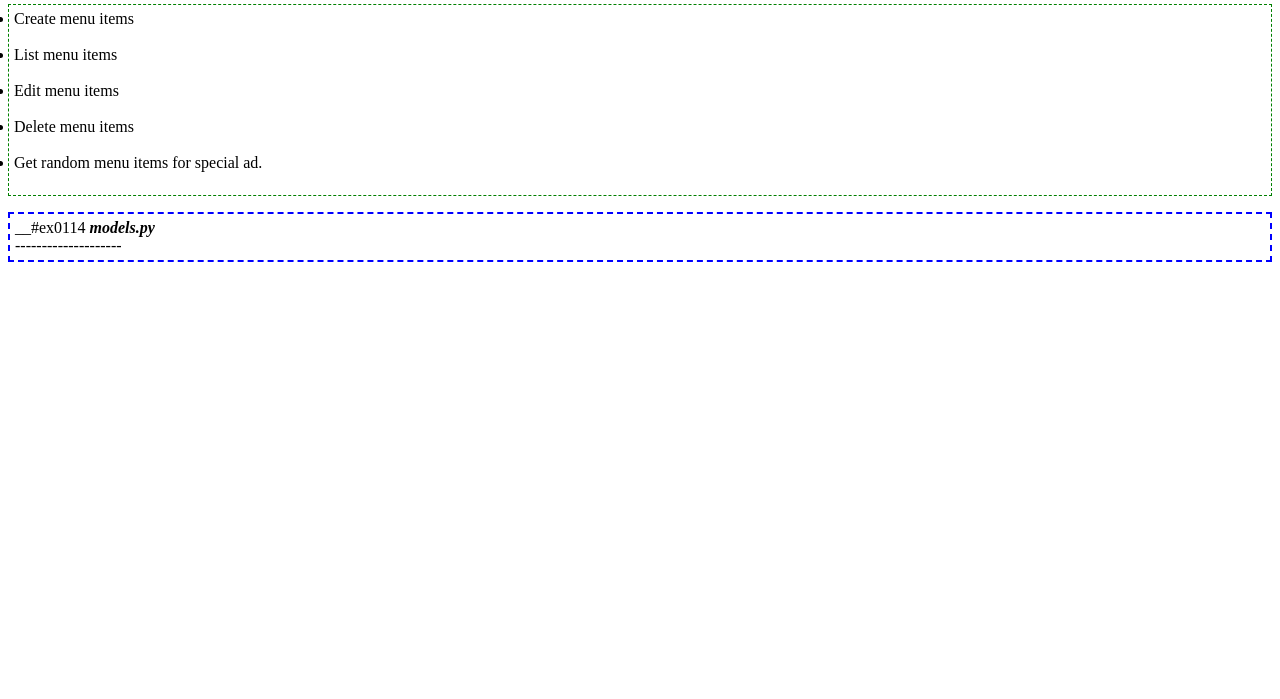
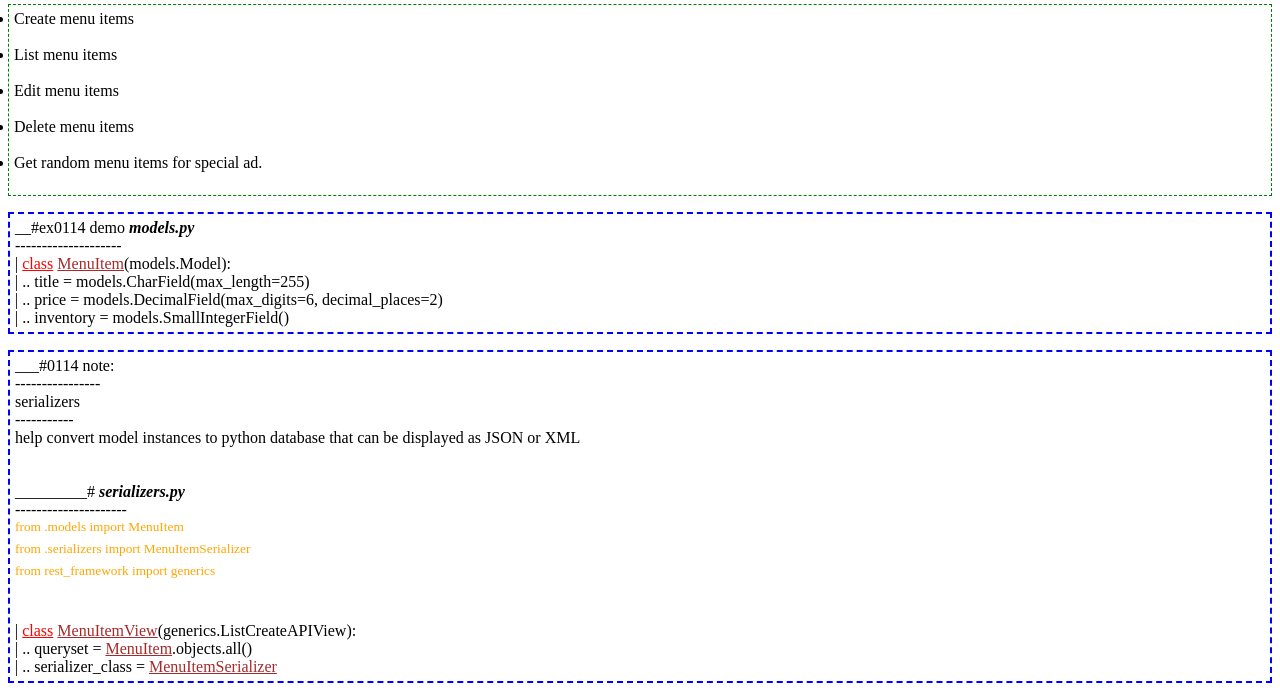
Before and after one commit to py3user22/0114_djano_proj_new, a Django app: page / in a window 1280 px wide. Shown: the part 111-810 px from the top of the page. Before the commit the page ends 373 px from the top, so only its background shows below. Run offline with Django 5.2, Linux system fonts and the light colour scheme.

Commit message:
0114 added serializer.py

```diff
--- a/app0114/templates/0114_django_demo.html
+++ b/app0114/templates/0114_django_demo.html
@@ -8,6 +8,10 @@
     <style>
         p {padding: 5px; border: 2px blue dashed;}
         .unli {border: green 1px dashed; padding: 5px;}
+        .clas {color: red;}
+        .meit {color: brown;}
+        .meiv {color: brown;}
+        .intr {color: orange;}
     </style>
     <title>0114 django proj demo4 </title>
 </head>
@@ -24,10 +28,31 @@
         <li>Get random menu items for special ad.</li> <br>
     </ul>
     <p>
-        __#ex0114 <b><i>models.py</i></b> <br> -------------------- <br>
+        __#ex0114 demo <b><i>models.py</i></b> <br> -------------------- <br>
+        | <a href="clas" class="clas">class</a> <a href="meit" class="meit">MenuItem</a>(models.Model): <br>
+        | .. title = models.CharField(max_length=255) <br>
+        | .. price = models.DecimalField(max_digits=6, decimal_places=2) <br>
+        | .. inventory = models.SmallIntegerField() <br>
 
 
 
+    </p>
+    <p>
+        ___#0114 note: <br>----------------<br>
+        serializers <br>-----------<br> help convert model instances to python database that can be displayed as JSON or XML <br>
+        <br>
+        <br>
+        _________# <b><i>serializers.py </i></b> <br>--------------------- <br>
+        <sup class="intr">
+            from .models import MenuItem <br>
+            from .serializers import MenuItemSerializer <br>
+            from rest_framework import generics <br>
+        </sup>
+        <br>
+        <br>
+        | <a href="clas" class="clas">class</a> <a href="meiv" class="meiv">MenuItemView</a>(generics.ListCreateAPIView): <br>
+        | .. queryset = <a href="meit" class="meit">MenuItem</a>.objects.all() <br>
+        | .. serializer_class = <a href="meiv" class="meiv">MenuItemSerializer</a> <br>
     </p>
 
 
--- a/app0114/views.py
+++ b/app0114/views.py
@@ -1,5 +1,13 @@
 from django.shortcuts import render
+from rest_framework import generics
+from .serializers import MenuItemSerializer
+from .models import MenuItem
 
-# Create your views here.
+
 def home(request):
     return render(request, '0114_django_demo.html', {})
+
+
+class MenuItemView(generics.ListCreateAPIView):
+    queryset = MenuItem.objects.all()
+    serializer_class = MenuItemSerializer
```
Also changed, not shown: app0114/serializers.py (added, +14 -0 lines).
